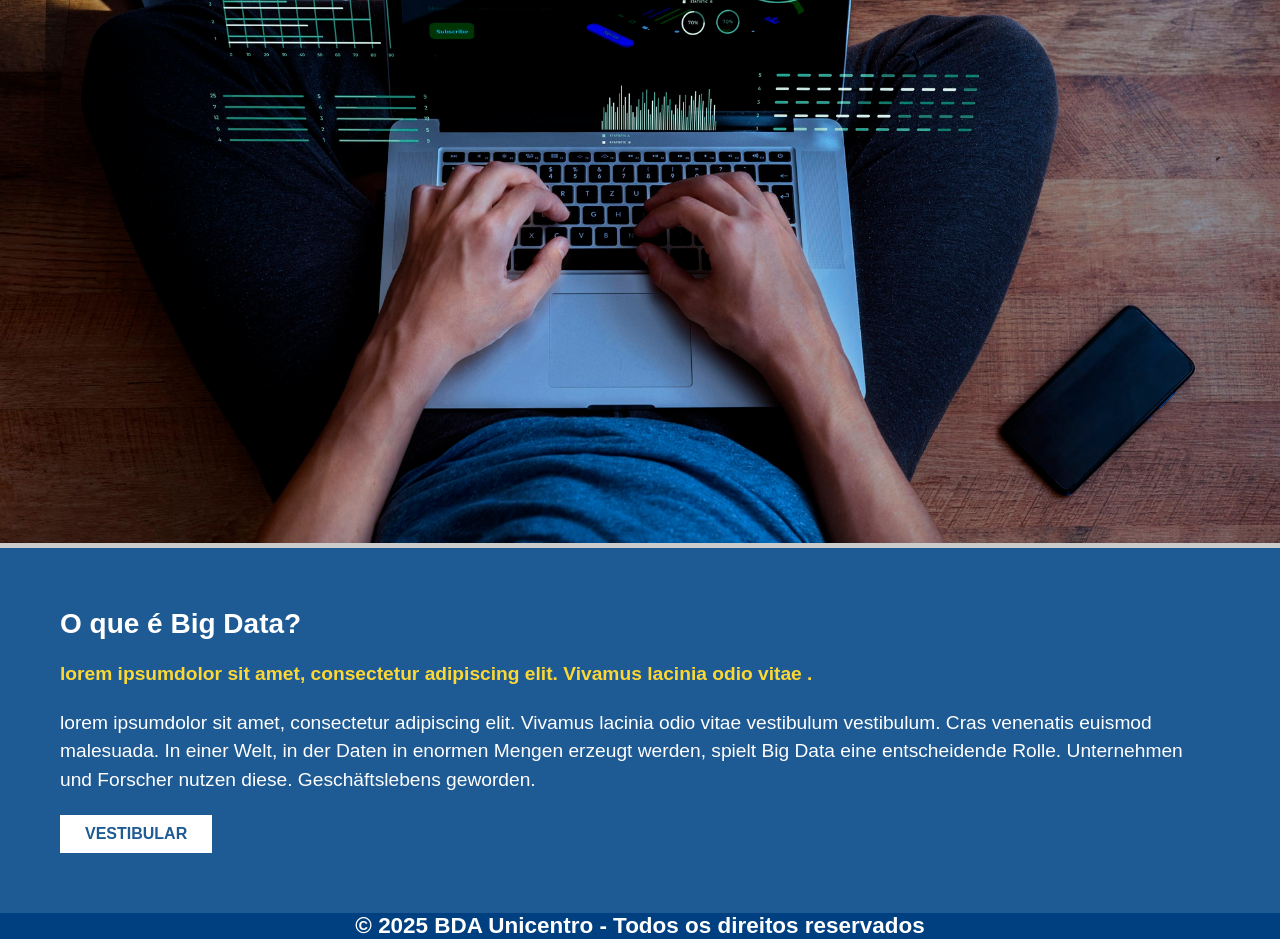
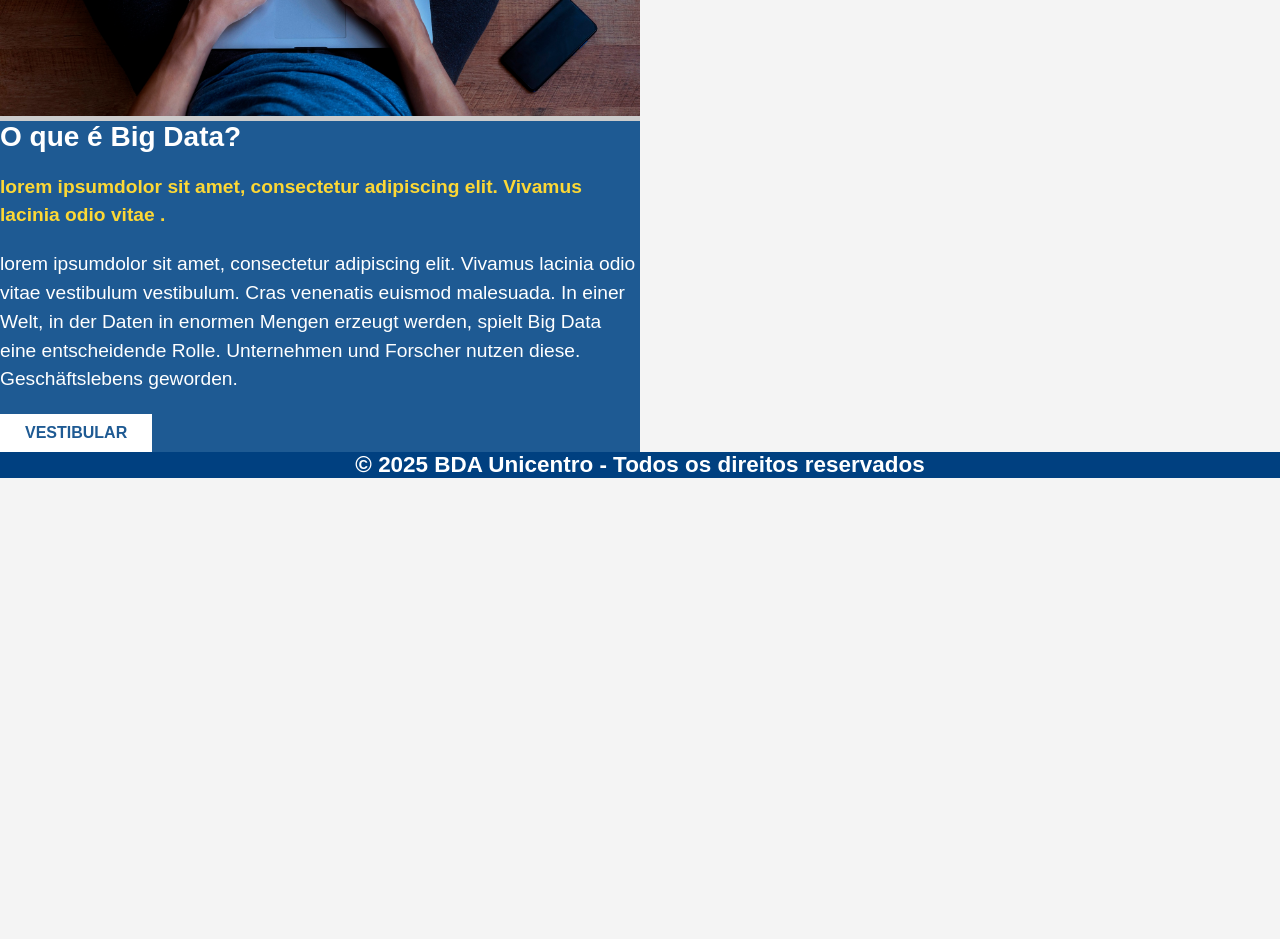
Before and after one commit to GaagoKordiak/Site-BIG-DATA, a plain HTML site: page index.html in a window 1280 px wide. Shown: the part 1380-2319 px from the top of the page. After the commit the page ends 1858 px from the top, so only its background shows below. Drawn offline with Linux system fonts and the light colour scheme.

Commit message:
testando

```diff
--- a/styles.css
+++ b/styles.css
@@ -101,6 +101,7 @@ body {
 }
 
 .image-side {
+    width: 50%;
     flex: 1;
     background-color: #ccc;
     /* Aqui vai sua imagem */
@@ -109,10 +110,10 @@ body {
 }
 
 .text-side {
+    width: 50%;
     flex: 1;
     background-color: #1E5A93;
     color: white;
-    padding: 60px;
     display: flex;
     flex-direction: column;
     justify-content: center;
```
